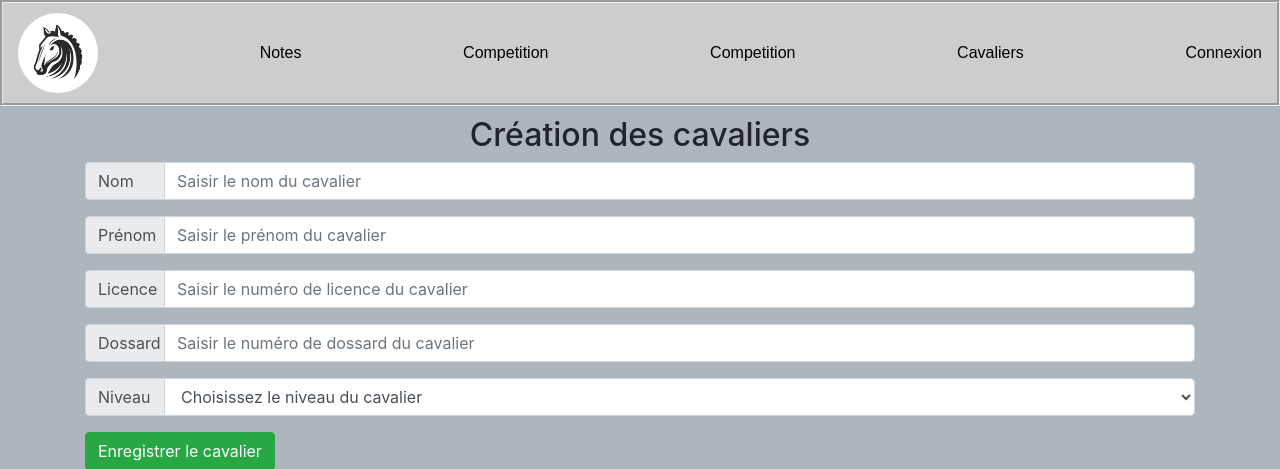
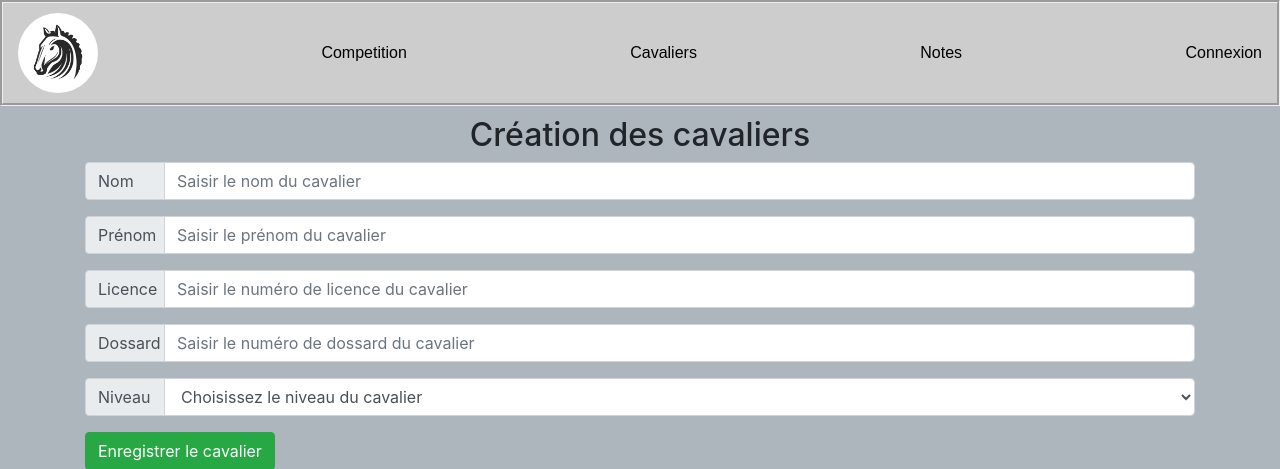
Before and after one commit to wartaek/Projet-Transverse-Equitrec, a Symfony app: template templates/cavalier/index.html.twig in a window 1280 px wide. Shown: the top 469 px of the page. Run offline with Twig, Linux system fonts and the light colour scheme; the template is opened without the code that fills it: most values are stand-ins (such as "Sample title", 1, 10 or a date in 2020); some libraries are stand-ins or nearby versions.

```diff
--- a/templates/base.html.twig
+++ b/templates/base.html.twig
@@ -15,10 +15,9 @@
 		</title>
 		<nav>
 			<a href="{{ path('accueil') }}"><img src="{{ asset('img/MonLogo.jpg') }}" alt="Accueil" style="width: 80px; height: 80px; border-radius: 50%; text-decoration: none;"></a>
+			<a href="{{ path('competition') }}" style="text-decoration: none;">Competition</a>
+			<a href="{{ path('cavalier') }}" style="text-decoration: none;">Cavaliers</a>
 			<a href="{{ path('app_note_competition') }}" style="text-decoration: none;">Notes</a>
-			<a href="{{ path('competition') }}" style="text-decoration: none;">Competition</a>
-		<a href="{{ path('competition') }}" style="text-decoration: none;">Competition</a>
-			<a href="{{ path('cavalier') }}" style="text-decoration: none;">Cavaliers</a>
 			{% if is_granted('IS_AUTHENTICATED_FULLY') %}
 				<a style="background-color: #baf3ff; text-decoration: none;" href="{{ path('compte') }}">Mon Compte</a>
 				<a href="{{ path('app_logout') }}" style="text-decoration: none;">Déconnexion</a>
```
